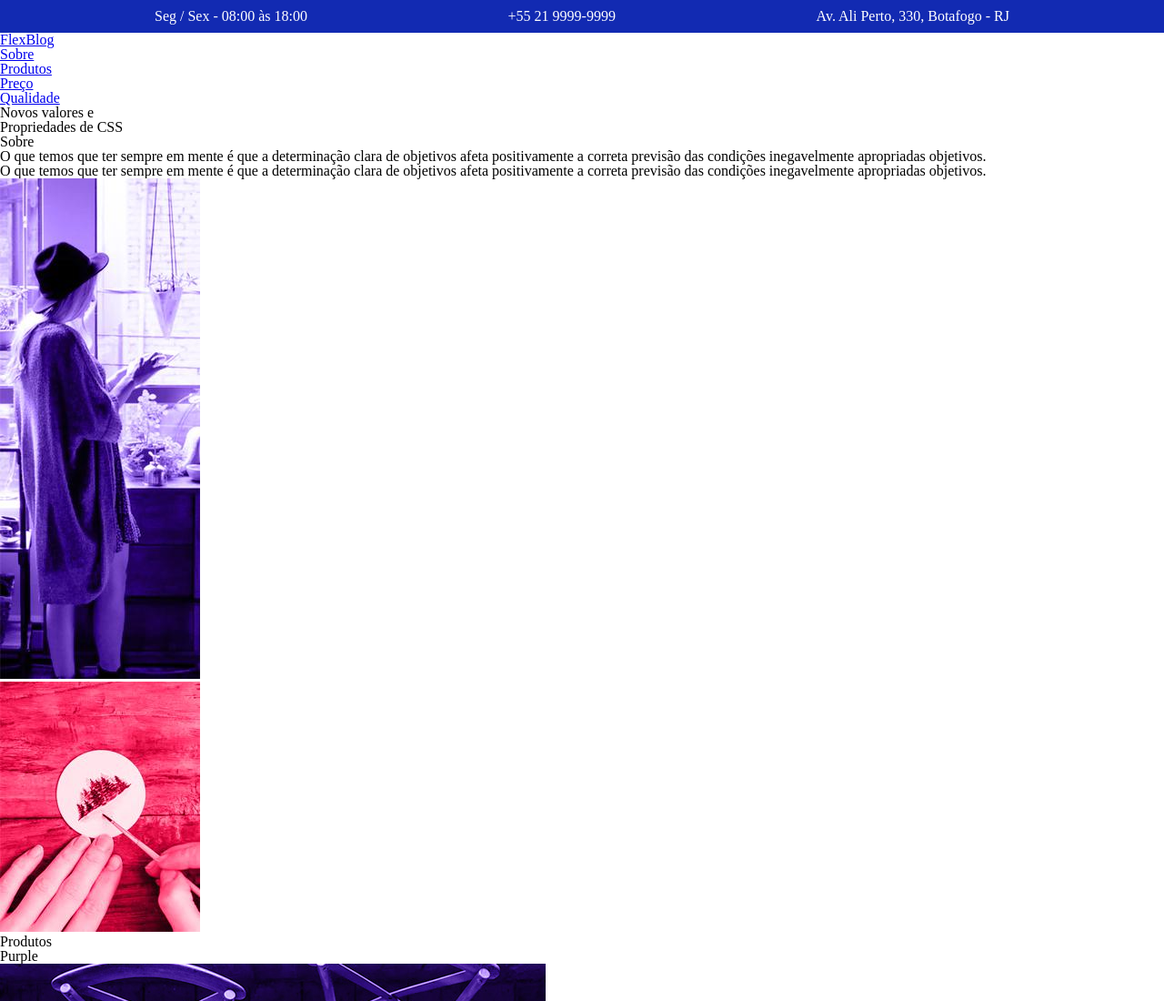
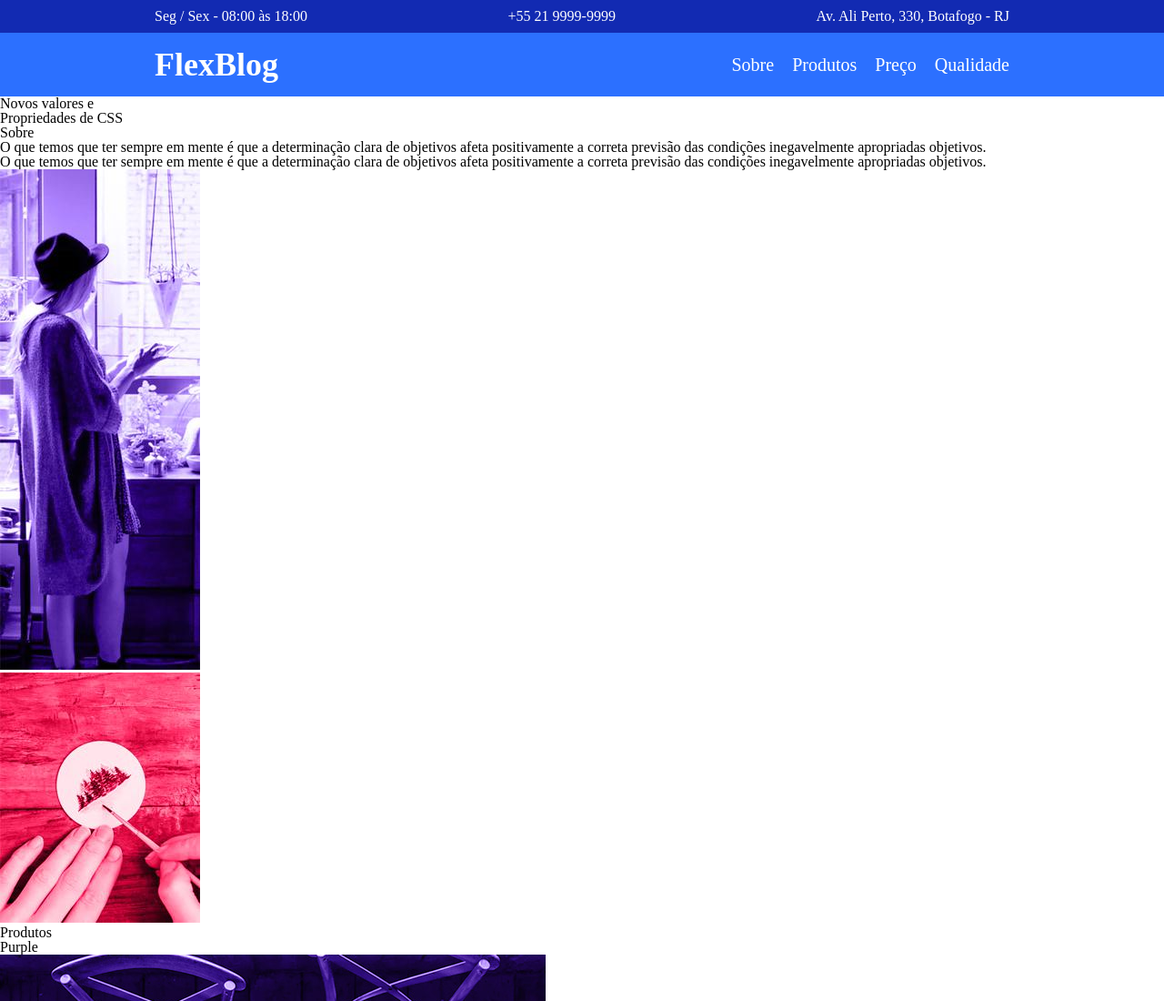
Before and after one commit to Keemluvr/flexblog, a plain HTML site: page src/index.html in a window 1280 px wide. Shown: the top 1100 px of the page at 91% size. Drawn offline with Linux system fonts and the light colour scheme.

Commit message:
navbar estilizada e terminada

```diff
--- /dev/null
+++ b/src/css/components/menu-logo.css
@@ -0,0 +1,5 @@
+.menu-logo > .titulo {
+    color: var(--color-secondary);
+    font-size: var(--font-big);
+    font-weight: bold;
+}
--- /dev/null
+++ b/src/css/components/menu-nav.css
@@ -0,0 +1,8 @@
+.menu-nav .item {
+    color: var(--color-secondary);
+    font-size: var(--font-medium);
+}
+
+.menu-nav .item:hover {
+    color: var(--color-primary);
+}
--- a/src/css/components/super-info.css
+++ b/src/css/containers/main-info.css
@@ -1,9 +1,9 @@
-.superinfo-bg {
+.info-bg {
     background: var(--color-primary);
     color: var(--color-secondary);
 }
 
-.superinfo {
+.info {
     max-width: var(--gap-max-width);
     margin: 0 auto;
     display: flex;
@@ -12,8 +12,7 @@
     padding-top: var(--gap-small);
 }
 
-.superinfo > a, .superinfo p {
-    text-decoration: none;
+.info > a, .info p {
     color: var(--color-secondary);
     margin: 0 var(--gap-small) var(--gap-small) var(--gap-small);
 }
--- /dev/null
+++ b/src/css/containers/main-menu.css
@@ -0,0 +1,27 @@
+.menu-bg {
+    background: var(--color-tertiary);
+}
+
+.menu-bg > .menu {
+    max-width: var(--gap-max-width);
+    margin: 0 auto;
+    padding: var(--gap-medium) 0;
+    display: flex;
+    flex-flow: row wrap;
+    justify-content: space-between;
+    align-items: center;
+}
+
+.menu-bg > .menu > .menu-logo > .titulo {
+    margin: 0 var(--gap-small);
+}
+
+.menu-bg > .menu > .menu-nav > ul {
+    display: flex;
+    flex-wrap: wrap;
+}
+
+.menu-bg > .menu > .menu-nav > ul .item {
+    display: block;
+    padding: var(--gap-small);
+}
--- a/src/css/generic/reset.css
+++ b/src/css/generic/reset.css
@@ -22,6 +22,7 @@ time, mark, audio, video {
 	font-size: 100%;
 	font: inherit;
 	vertical-align: baseline;
+	text-decoration: none;
 }
 /* HTML5 display-role reset for older browsers */
 article, aside, details, figcaption, figure,
--- a/src/css/settings/color.css
+++ b/src/css/settings/color.css
@@ -1,4 +1,5 @@
 :root {
     --color-primary: #122AB2;
     --color-secondary: #FFF;
+    --color-tertiary: #2C70FF;
 }
--- /dev/null
+++ b/src/css/settings/font.css
@@ -0,0 +1,4 @@
+:root {
+    --font-medium: 1.25em;
+    --font-big: 2.25em;
+}
--- a/src/css/settings/gap.css
+++ b/src/css/settings/gap.css
@@ -1,6 +1,6 @@
 :root {
-
     --gap-small: 10px;
+    --gap-medium: 15px;
 
     --gap-max-width: 960px;
 }
--- a/src/index.html
+++ b/src/index.html
@@ -11,18 +11,23 @@
 
     <link rel="stylesheet" href="css/settings/color.css">
     <link rel="stylesheet" href="css/settings/gap.css">
+    <link rel="stylesheet" href="css/settings/font.css">
 
     <link rel="stylesheet" href="css/generic/reset.css">
 
-    <link rel="stylesheet" href="css/components/super-info.css">
+    <link rel="stylesheet" href="css/components/menu-logo.css">
+    <link rel="stylesheet" href="css/components/menu-nav.css">
+
+    <link rel="stylesheet" href="css/containers/main-info.css">
+    <link rel="stylesheet" href="css/containers/main-menu.css">
 
 </head>
 
 <body>
 
 
-    <div class="superinfo-bg">
-        <div class="superinfo">
+    <div class="info-bg">
+        <div class="info">
             <p>Seg / Sex - 08:00 às 18:00</p>
             <a href="tel:+55 21 9999-9999">+55 21 9999-9999</a>
             <p>Av. Ali Perto, 330, Botafogo - RJ</p>
@@ -32,17 +37,17 @@
     <header class="menu-bg">
         <div class="menu">
             <div class="menu-logo">
-                <a href="#">FlexBlog</a>
+                <a class="titulo" href="#">FlexBlog</a>
             </div>
+            <nav class="menu-nav">
+                <ul>
+                    <li><a class="item" href="#sobre">Sobre</a></li>
+                    <li><a class="item" href="#produtos">Produtos</a></li>
+                    <li><a class="item" href="#preco">Preço</a></li>
+                    <li><a class="item" href="#qualidade">Qualidade</a></li>
+                </ul>
+            </nav>
         </div>
-        <nav>
-            <ul>
-                <li><a href="#sobre">Sobre</a></li>
-                <li><a href="#produtos">Produtos</a></li>
-                <li><a href="#preco">Preço</a></li>
-                <li><a href="#qualidade">Qualidade</a></li>
-            </ul>
-        </nav>
     </header>
 
     <h1>Novos valores e<br>Propriedades de CSS</h1>
```
